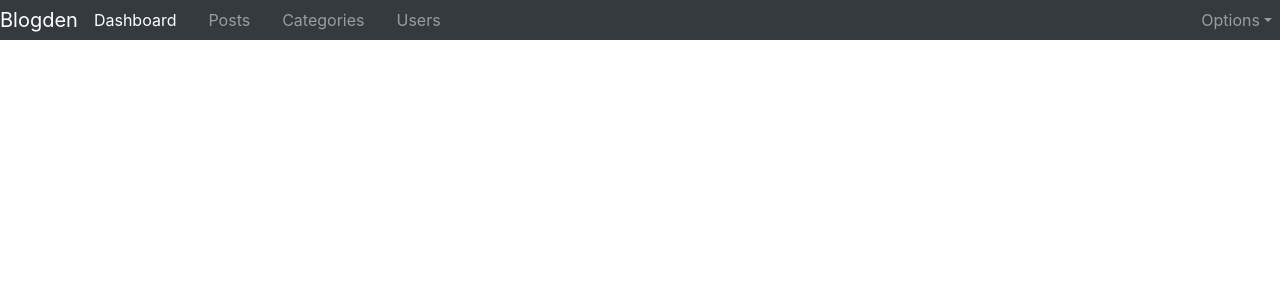
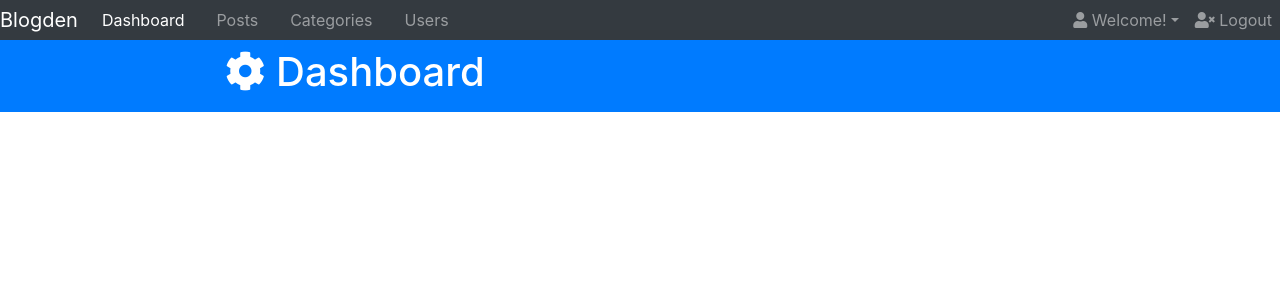
Before and after one commit to SparksFullStack/blogden-react, a React (Create React App) app: page / in a window 1280 px wide. Shown: the top 300 px of the page. Built offline with nearby package versions, Linux system fonts and the light colour scheme.

Commit message:
header and nav menu completed

```diff
--- a/package.json
+++ b/package.json
@@ -6,6 +6,7 @@
     "bootstrap": "^4.1.3",
     "react": "^16.6.3",
     "react-dom": "^16.6.3",
+    "react-router-dom": "^4.3.1",
     "react-scripts": "2.1.1",
     "reactstrap": "^6.5.0"
   },
--- a/src/App.js
+++ b/src/App.js
@@ -1,12 +1,15 @@
 import React, { Component } from 'react';
 import './App.css';
+
 import NavHeader from './components/NavHeader';
+import Header from './components/Header';
 
 class App extends Component {
   render() {
     return (
       <div className="App">
         <NavHeader />
+        <Header />
       </div>
     );
   }
--- /dev/null
+++ b/src/components/Header.js
@@ -0,0 +1,22 @@
+import React, { Component } from 'react'
+import {
+    Container,
+    Row,
+    Col
+} from 'reactstrap'
+
+export default class Header extends Component {
+  render() {
+    return (
+      <header className="main-header py-2 bg-primary text-white">
+        <Container>
+            <Row>
+                <Col md="6" className="pl">
+                    <h1><i className="fas fa-cog"></i> Dashboard</h1>
+                </Col>
+            </Row>
+        </Container>
+      </header>
+    )
+  }
+}
--- a/src/components/NavHeader.js
+++ b/src/components/NavHeader.js
@@ -33,7 +33,7 @@ export default class NavHeader extends Component {
             <NavbarBrand href="/" className="mr-auto">Blogden</NavbarBrand>
             <NavbarToggler onClick={this.toggleNavbar} className="mr-2" />
             <Collapse isOpen={!collapsed} navbar>
-              <Nav className="mr-auto" navbar>
+              <Nav className="ml-2" navbar>
                 <NavItem className={currentPage === "dashboard" ? "px-2 active" : "px-2"}>
                     <NavLink>
                         Dashboard
@@ -59,19 +59,24 @@ export default class NavHeader extends Component {
               <Nav className="ml-auto" navbar>
                 <UncontrolledDropdown nav inNavbar>
                     <DropdownToggle nav caret>
-                        Options
+                    <i className="fas fa-user"></i> Welcome!
                     </DropdownToggle>
                     <DropdownMenu right>
-                        <DropdownItem dark>
-                            <a href="#">
-                                <i className="fas fa-user"></i> Welcome!
+                        <DropdownItem>
+                            <a href="/profile">
+                                <i className="fas fa-user-circle"></i> Profile
                             </a>
                         </DropdownItem>
                         <DropdownItem>
-
+                            <a href="/settings">
+                                <i className="fas fa-cog"></i> Settings
+                            </a>
                         </DropdownItem>
                     </DropdownMenu>
                 </UncontrolledDropdown>
+                <NavLink href="/login">
+                    <i className="fas fa-user-times"></i> Logout
+                </NavLink>
               </Nav>
             </Collapse>
           </Navbar>
```
Also changed, not shown: src/components/Header.css (added), 1 other file (tests, documents, lock files or other folders).
